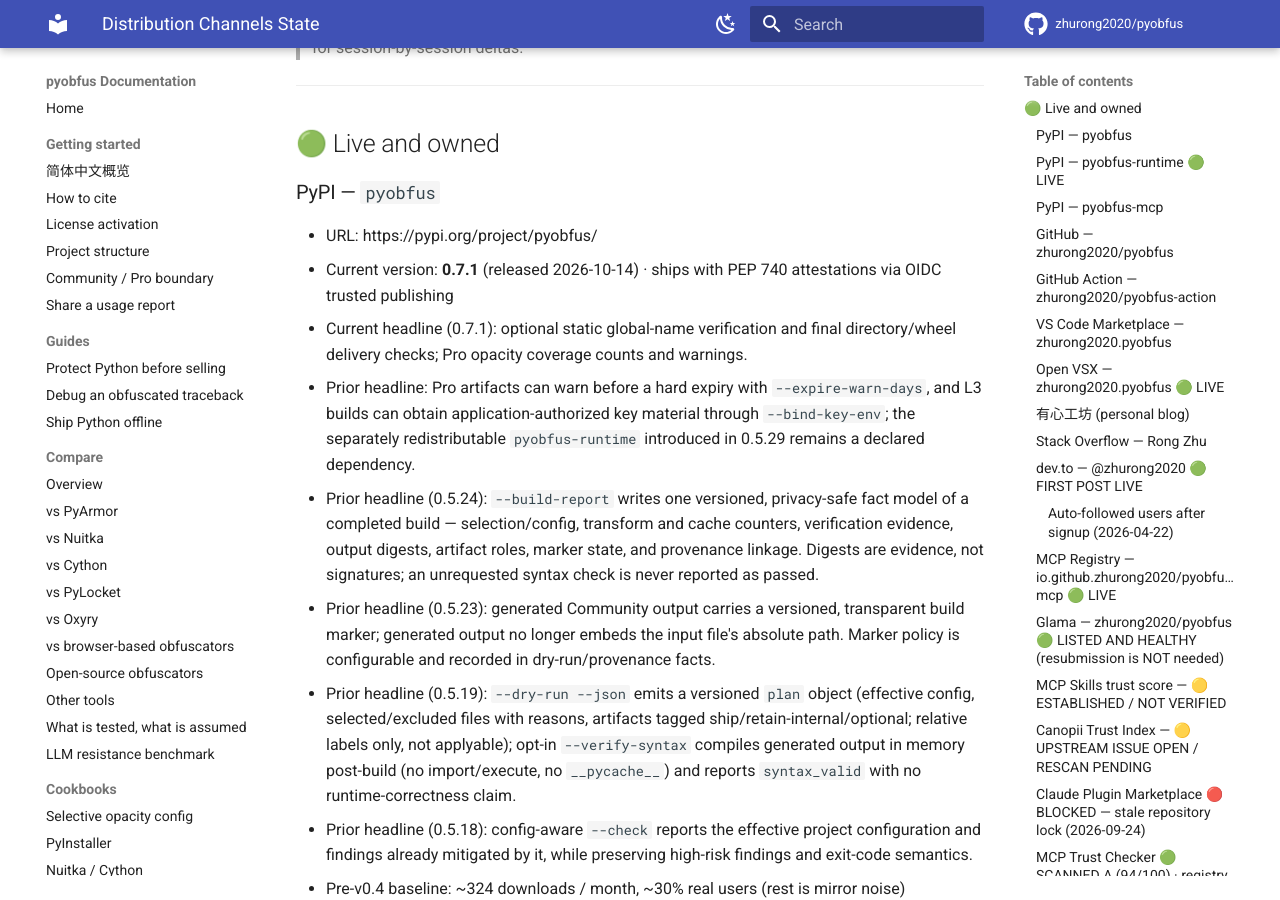
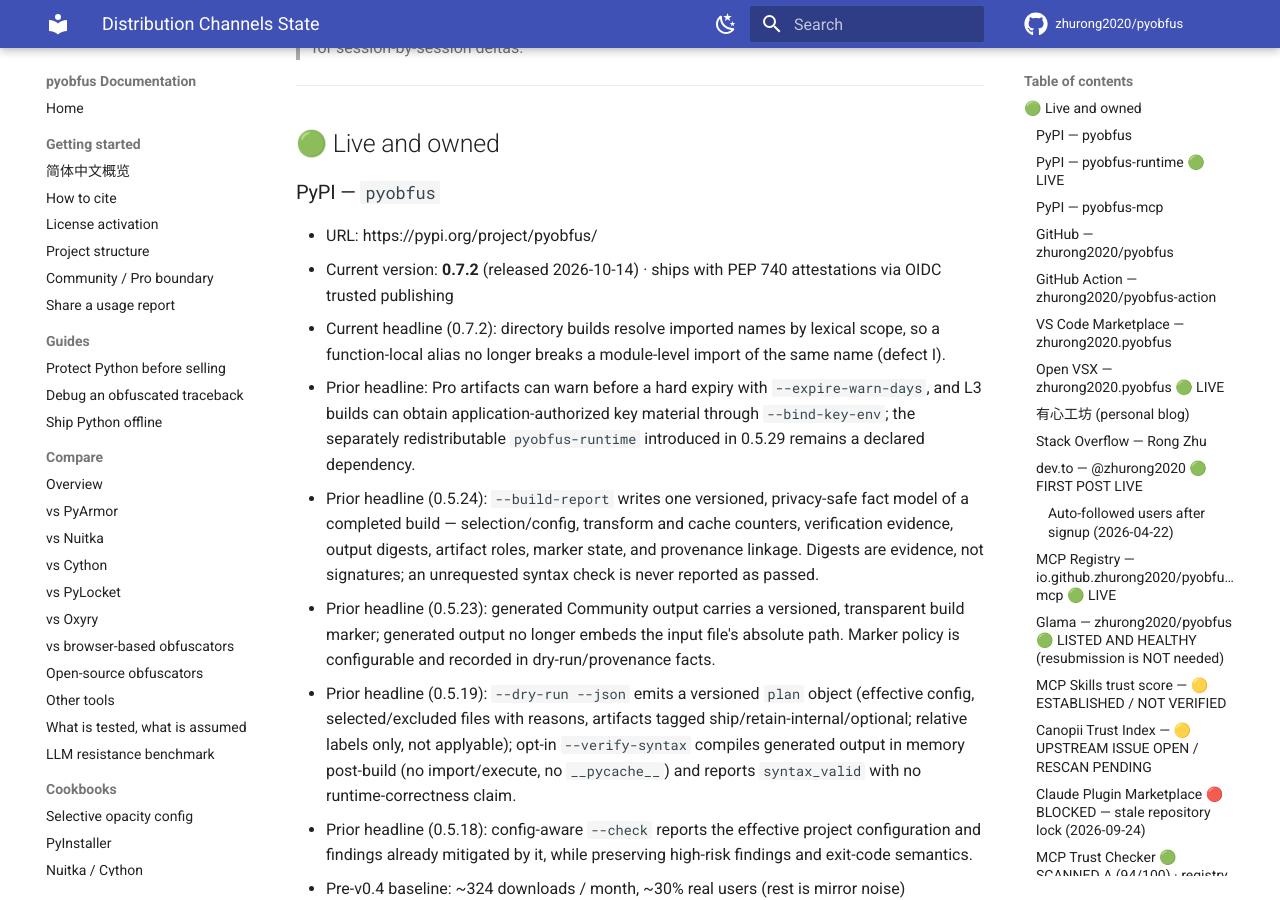
Before and after one commit to zhurong2020/pyobfus, an MkDocs documentation site: the page built from docs/DISTRIBUTION_CHANNELS.md, in a window 1280 px wide and 900 px high, scrolled down 1351 px. Built offline with MkDocs 1.6.1 and Material for MkDocs 9.7.7, drawn with Linux system fonts in a browser that asks for light colours; comment, search, counter and statistics services are not loaded; some of the changed text lies outside the part shown.

Commit message:
docs: record Core 0.7.2 publication and sync citation
Co-Authored-By: Claude Opus 5.5 <noreply@anthropic.com>

```diff
--- a/docs/DISTRIBUTION_CHANNELS.md
+++ b/docs/DISTRIBUTION_CHANNELS.md
@@ -15,7 +15,7 @@ Marketplace reports `14 installs`; Open VSX reports `682 downloads` (fetches,
 not unique installs). Action attribution remains `0` visible repositories.
 GitHub rolling 14-day traffic is `182 views / 106 unique visitors`; Google is
 first (`23 / 20`) and DEV/Reddit do not appear in the referrers.
-Current public versions are Core `0.7.1`, MCP `0.3.13`, runtime `0.1.1`,
+Current public versions are Core `0.7.2`, MCP `0.3.13`, runtime `0.1.1`,
 and VS Code/Open VSX `0.4.3`. Core/MCP were published on October 14 with
 verified PEP 740 attestations for both wheel and sdist; fresh Python 3.10/3.14
 installations and contract smoke checks passed. The official MCP Registry
@@ -60,8 +60,8 @@ re-runnable source of truth for the calculation is
 
 ### PyPI — `pyobfus`
 - URL: https://pypi.org/project/pyobfus/
-- Current version: **0.7.1** (released 2026-10-14) · ships with PEP 740 attestations via OIDC trusted publishing
-- Current headline (0.7.1): optional static global-name verification and final directory/wheel delivery checks; Pro opacity coverage counts and warnings.
+- Current version: **0.7.2** (released 2026-10-14) · ships with PEP 740 attestations via OIDC trusted publishing
+- Current headline (0.7.2): directory builds resolve imported names by lexical scope, so a function-local alias no longer breaks a module-level import of the same name (defect I).
 - Prior headline: Pro artifacts can warn before a hard expiry with `--expire-warn-days`, and L3 builds can obtain application-authorized key material through `--bind-key-env`; the separately redistributable `pyobfus-runtime` introduced in 0.5.29 remains a declared dependency.
 - Prior headline (0.5.24): `--build-report` writes one versioned, privacy-safe fact model of a completed build — selection/config, transform and cache counters, verification evidence, output digests, artifact roles, marker state, and provenance linkage. Digests are evidence, not signatures; an unrequested syntax check is never reported as passed.
 - Prior headline (0.5.23): generated Community output carries a versioned, transparent build marker; generated output no longer embeds the input file's absolute path. Marker policy is configurable and recorded in dry-run/provenance facts.
@@ -282,7 +282,7 @@ re-runnable source of truth for the calculation is
   prior is not evidence of an actual review. Continue tracking installs and
   real reviews, not raw update/download count alone.
 - Wiki: disabled · Discussions: enabled · Issues: open
-- Releases: latest Core `v0.7.1`, runtime `runtime-v0.1.1`, MCP `mcp-v0.3.13`, and VS Code
+- Releases: latest Core `v0.7.2`, runtime `runtime-v0.1.1`, MCP `mcp-v0.3.13`, and VS Code
   `vscode-v0.4.3`; MCP releases attach wheel+sdist.
 
 ### Open VSX — `zhurong2020.pyobfus` 🟢 LIVE
```
Also changed, not shown: docs/CURRENT_PLAN_ZH.md (+1 -1 lines), 1 other file.
